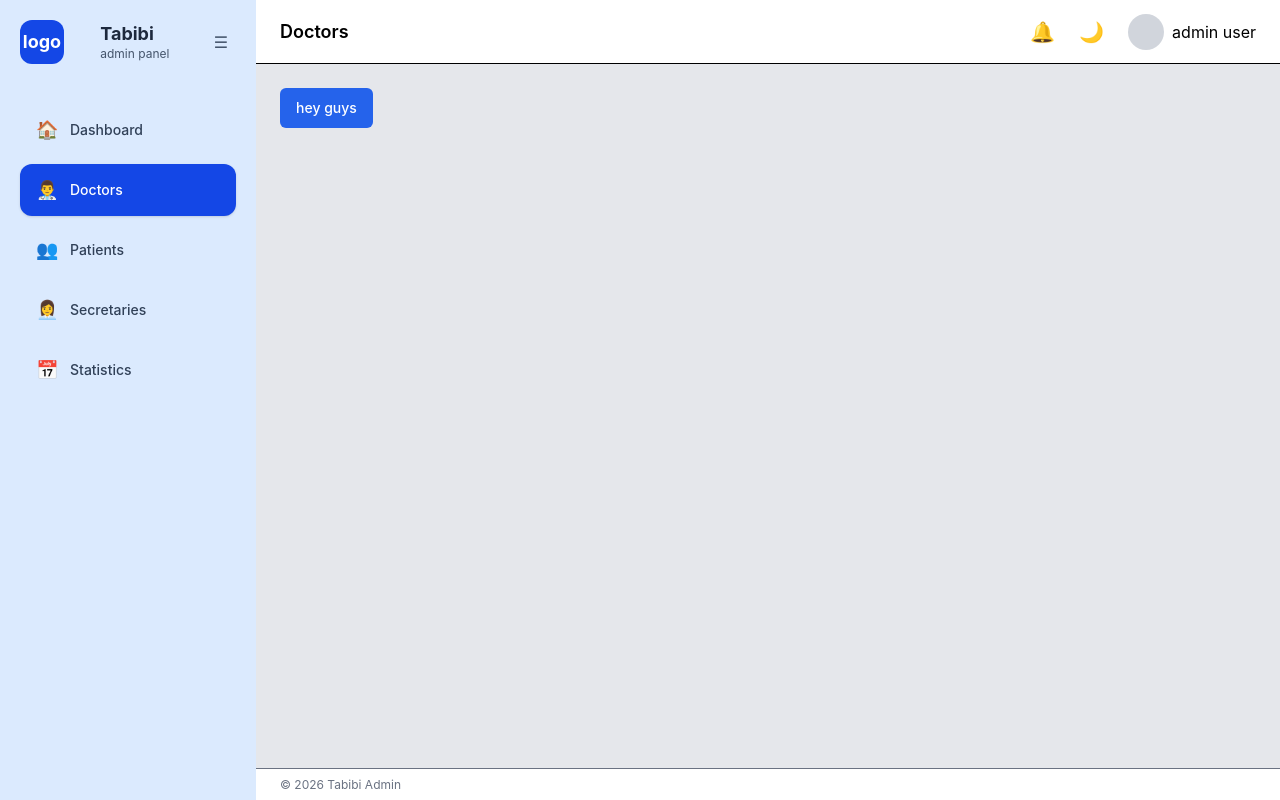
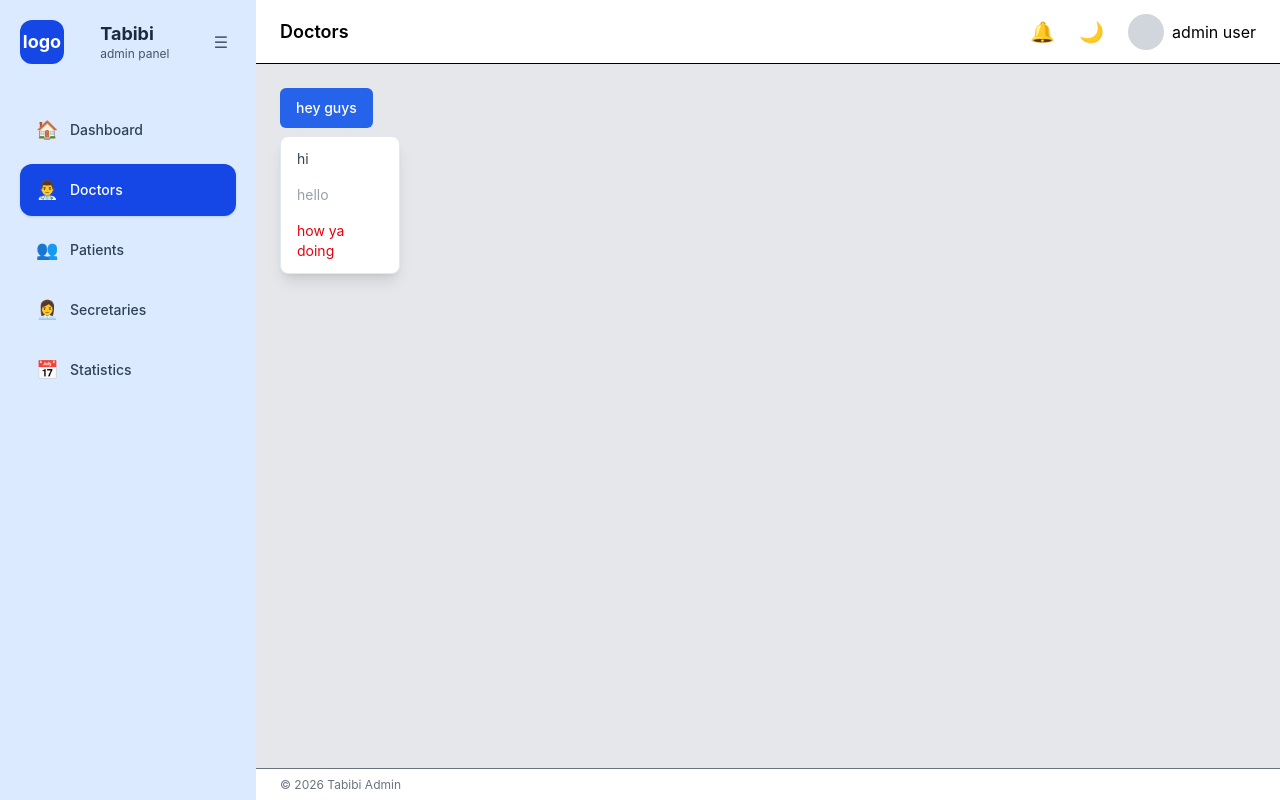
Before and after one commit to MohammadKhairAlkharboutli/Project-1-web-side, a React (Vite) app in the folder admin-web/: page /doctors in a window 1280 px wide. Both pictures are taken after a click on the button "hey guys". Built offline with nearby package versions, Linux system fonts and the light colour scheme.

Commit message:
I added the dropdown menu and dropdown items we got only a few things left to go

```diff
--- /dev/null
+++ b/admin-web/src/components/UI/Dropdown.jsx
@@ -0,0 +1,57 @@
+import { useEffect, useRef, useState } from "react";
+
+
+const Dropdown = ({
+    trigger,
+    children,
+    align = "right",
+    width = "w-48"
+}) => {
+
+    const [isOpen,setIsOpen]= useState(false);
+    const dropdownRef=useRef(null);
+
+    function toggleDropdown(){
+        setIsOpen((currentValue)=> !currentValue)
+    }
+
+    function closeDropdown(){
+        setIsOpen(false);
+    }
+
+    useEffect( //this is so that when the dropdown is opened we quit when we click outside
+        ()=>{
+            function handleClickOutside(event){
+                if(dropdownRef.current && !dropdownRef.current.contains(event.target))   //this means if the dropdown exists and the thing you clicked is NOT inside the dropdown
+                    closeDropdown();
+            }
+
+            document.addEventListener("mousedown",handleClickOutside);
+
+            return () => {       //clean up function to remove listening to clicks
+                 document.removeEventListener("mousedown",handleClickOutside)
+            }
+        },[])
+
+        const alignStyles={
+            left:"left-0",
+            right:"right-0"
+        }
+
+
+
+  return (
+    <div ref={dropdownRef} className="relative inline-block" >
+        <div onClick={toggleDropdown}>{trigger}</div>
+
+        {isOpen && (                //this is the styling of the dropdown menu as a whole not the buttons
+            <div className={`absolute z-50 mt-2  ${width} ${alignStyles[align]} rounded-lg border border-slate-200 bg-white py-1 shadow-lg`}>
+                {children}
+            </div>
+        )}
+
+    </div>
+  )
+}
+
+export default Dropdown
--- /dev/null
+++ b/admin-web/src/components/UI/DropdownItem.jsx
@@ -0,0 +1,23 @@
+
+const DropdownItem = ({
+    children,
+    onClick,
+    danger=false,
+    disabled=false,
+}) => {
+
+    const normalStyles = "text-slate-700 hover:bg-slate-100"
+    const dangerStyles = "text-red-600 hover:bg-red-50"
+
+  return (
+    <button type="button" onClick={onClick} disabled={disabled}
+            className={`flex w-full items-center gap-2 px-4 py-2 text-left text-sm disabled:cursor-not-allowed disabled:opacity-50
+                        ${danger ? dangerStyles : normalStyles}`}>
+
+                {children}
+
+    </button>
+  )
+}
+
+export default DropdownItem
--- a/admin-web/src/pages/Doctors.jsx
+++ b/admin-web/src/pages/Doctors.jsx
@@ -1,9 +1,17 @@
 import React from 'react'
 import Button from '../components/UI/Button'
+import Dropdown from '../components/UI/Dropdown'
+import DropdownItem from '../components/UI/DropdownItem'
+
 const Doctors = () => {
   return (
     <div>
-      <Button >hey guys</Button>
+      <Dropdown align='left' width='w-30' trigger={<Button >hey guys</Button>}>
+        <DropdownItem onClick={()=>alert("hi")}>hi</DropdownItem>
+        <DropdownItem disabled="true">hello</DropdownItem>
+        <DropdownItem danger="true">how ya doing</DropdownItem>
+
+      </Dropdown>
     </div>
   )
 }
```
